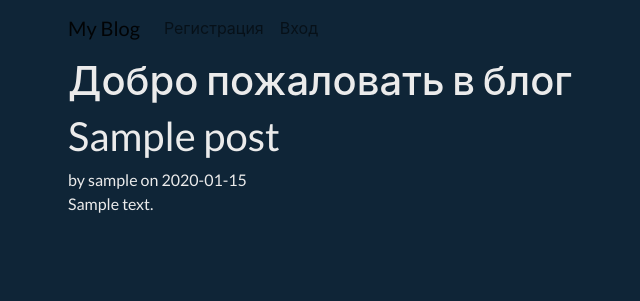
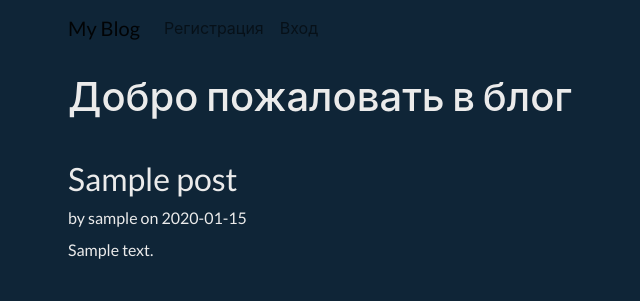
Before and after one commit to aleksmn/Flask_blog, a Flask app: template myblog/templates/blog/index.html in a window 1280 px wide. Shown: the top 301 px of the page, without its empty margins (14-654 px from the left). Run offline with Flask 3, Linux system fonts and the light colour scheme; the template is opened without the code that fills it: most values are stand-ins (such as "Sample title", 1, 10 or a date in 2020); some libraries are stand-ins or nearby versions.

Commit message:
fix styles

```diff
--- a/myblog/templates/blog/index.html
+++ b/myblog/templates/blog/index.html
@@ -1,25 +1,25 @@
 {% extends 'base.html' %}
 
 {% block header %}
-  <h1>{% block title %}Добро пожаловать в блог{% endblock %}</h1>
+  <h1 class="py-3">{% block title %}Добро пожаловать в блог{% endblock %}</h1>
   {% if g.user %}
-    <a class="action" href="{{ url_for('blog.create') }}">Создать запись</a>
+    <a class="py-3" href="{{ url_for('blog.create') }}">Создать запись</a>
   {% endif %}
 {% endblock %}
 
 {% block content %}
   {% for post in posts %}
-    <article class="post">
+    <article class="post py-3">
       <header>
         <div>
-          <h1>{{ post['title'] }}</h1>
-          <div class="about">by {{ post['username'] }} on {{ post['created'].strftime('%Y-%m-%d') }}</div>
+          <h2>{{ post['title'] }}</h2>
+          <div>by {{ post['username'] }} on {{ post['created'].strftime('%Y-%m-%d') }}</div>
         </div>
         {% if g.user['id'] == post['author_id'] %}
-          <a class="action" href="{{ url_for('blog.update', id=post['id']) }}">Edit</a>
+          <a href="{{ url_for('blog.update', id=post['id']) }}">Edit</a>
         {% endif %}
       </header>
-      <p class="body">{{ post['body'] }}</p>
+      <p class="py-2">{{ post['body'] }}</p>
     </article>
     {% if not loop.last %}
       <hr>
```
